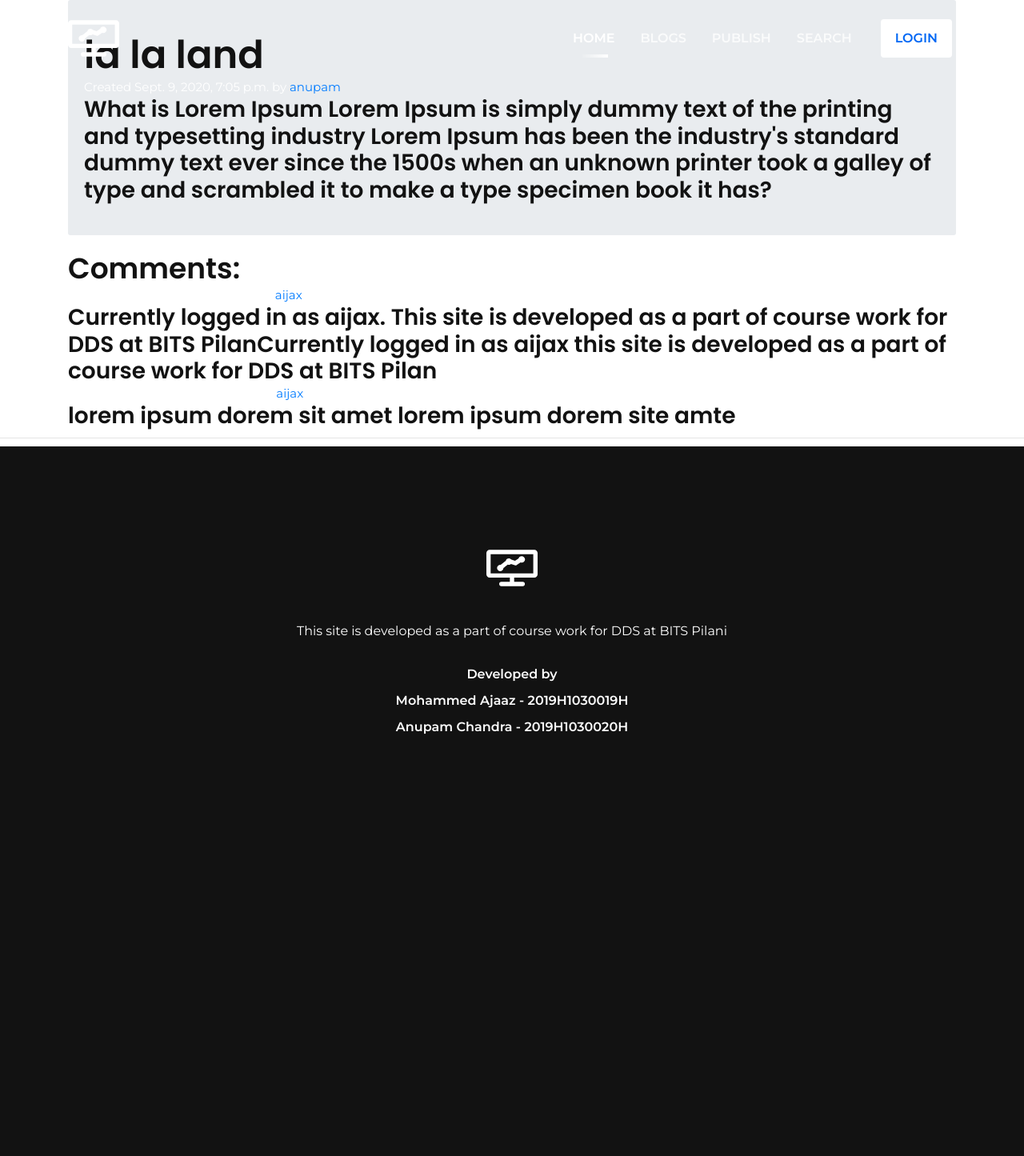
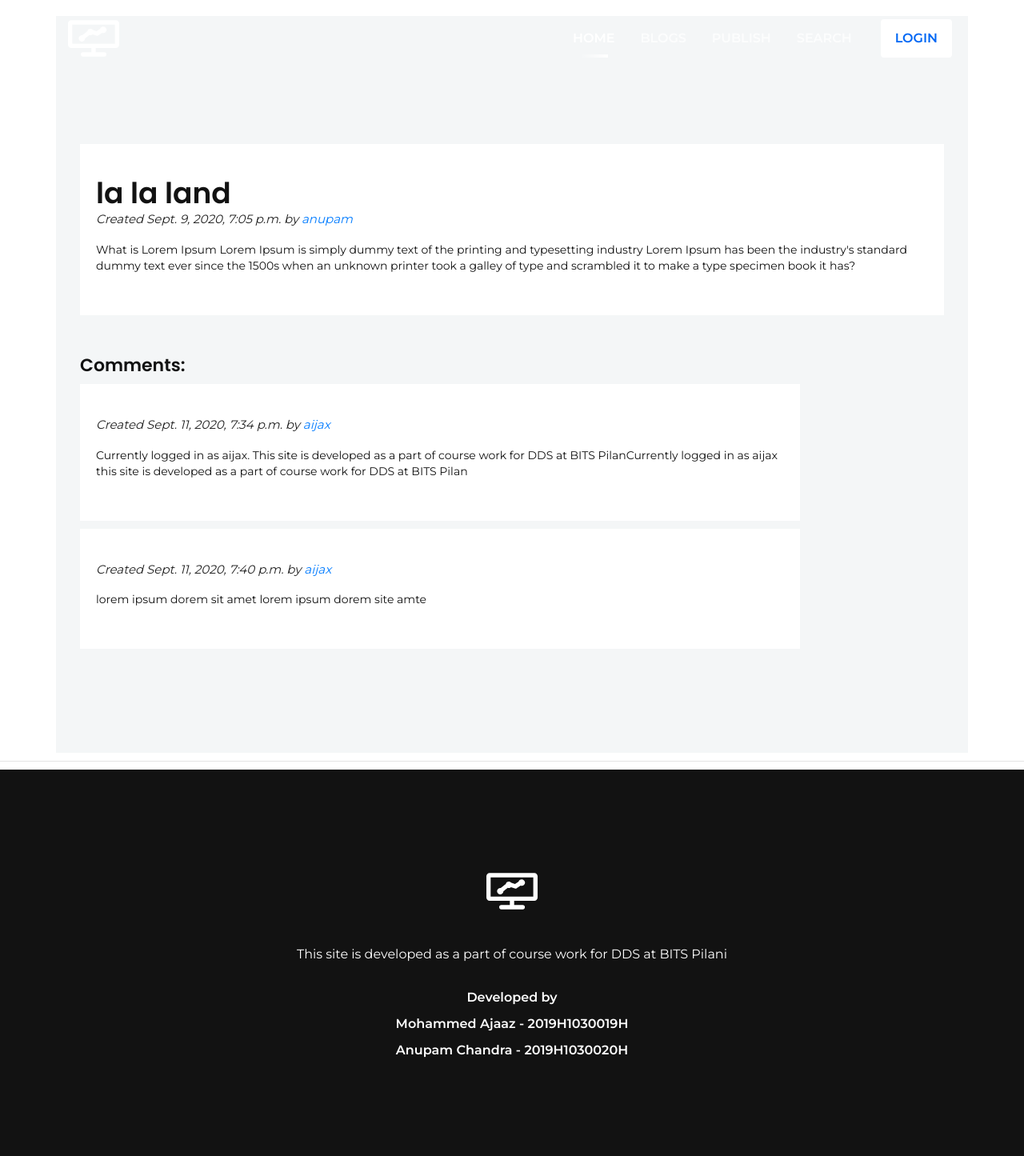
Before and after one commit to aijax5/reflections, a Django app: page /blog/post/3/ in a window 1280 px wide. Shown: the whole page at 80% size. Before the commit the page ends 918 px from the top, so only its background shows below. Run offline with Django 3.2, Linux system fonts and the light colour scheme; data comes from the database, SQL or seed files in the repository; both versions use the stored data as it was after the commit; some libraries are stand-ins or nearby versions.

Commit message:
blogs and comments fixed

```diff
--- a/blog/static/assets/css/login_style.css
+++ b/blog/static/assets/css/login_style.css
@@ -63,7 +63,7 @@
 
 .heading__primary{
   font-size: 3.6rem;
-  color: #4C84FF;
+  color: #0067f4;
   padding: 3rem 0;
   font-weight: 400;
 }
@@ -102,8 +102,8 @@
   font-size: 1.4rem;
 }
 input:focus{
-  color: #4C84FF;
-  border: 1px solid #4C84FF;
+  color: #0067f4;
+  border: 1px solid #0067f4;
 }
 .btn__container{
   display: flex;
@@ -135,7 +135,7 @@
   box-shadow: 0rem 0.8rem 1.6rem rgba(44, 44, 46, 0.2); }
 
 .btn-blue {
-  background-color: #4C84FF;
+  background-color: #0067f4;
   display: flex;
   align-items: center;
   color: white; }
@@ -148,18 +148,18 @@
   padding: 2px; }
 
 .btn-text:hover {
-  color: #4C84FF;
-  border-bottom: 1px solid #4C84FF;
+  color: #0067f4;
+  border-bottom: 1px solid #0067f4;
 }
 
 .btn-text:active {
   transform: translateY(0); }
 
 .btn-text--blue{
-  color: #4C84FF;
+  color: #0067f4;
   text-decoration: none;
   font-size: 1.4rem;
-  border-bottom: 1px solid #4C84FF;
+  border-bottom: 1px solid #0067f4;
   padding: 2px;
 }.btn-text--blue:hover {
   color: #C2CFD8;
@@ -167,5 +167,55 @@
 }
 
 .text__blue{
-  color: #4C84FF;
+  color: #0067f4;
 }
+select {
+  -webkit-appearance: none;
+  -moz-appearance: none;
+  -ms-appearance: none;
+  appearance: none;
+  outline: 0;
+  box-shadow: none;
+  border: 0 !important;
+  background: #2c3e50;
+  background-image: none;
+}
+/* Remove IE arrow */
+select::-ms-expand {
+  display: none;
+}
+/* Custom Select */
+.select {
+  position: relative;
+  display: flex;
+  width: 20em;
+  height: 3em;
+  line-height: 3;
+  background: #2c3e50;
+  overflow: hidden;
+  border-radius: .25em;
+}
+select {
+  flex: 1;
+  padding: 0 .5em;
+  color: #fff;
+  cursor: pointer;
+}
+/* Arrow */
+.select::after {
+  content: '\25BC';
+  position: absolute;
+  top: 0;
+  right: 0;
+  padding: 0 1em;
+  background: #34495e;
+  cursor: pointer;
+  pointer-events: none;
+  -webkit-transition: .25s all ease;
+  -o-transition: .25s all ease;
+  transition: .25s all ease;
+}
+/* Transition */
+.select:hover::after {
+  color: #0067f4;
+}
--- a/blog/templates/blog/base.html
+++ b/blog/templates/blog/base.html
@@ -96,7 +96,7 @@
                         <div class="collapse navbar-collapse sub-menu-bar" id="navbarTwo">
                             <ul class="navbar-nav ml-auto">
                                 <li class="nav-item active"><a class="page-scroll" href="{% url 'blog:home' %}">home</a></li>
-                                <li class="nav-item"><a class="page-scroll" href="#Recent">Blogs</a></li>
+                                <li class="nav-item"><a class="page-scroll" href="{% url 'blog:home' %}#blogs">Blogs</a></li>
                                 {% if user.is_authenticated %}
                                     <li class="nav-item"><a class="page-scroll" href="{% url 'blog:create_post' %}">publish</a></li>
                                 {% else %}
--- a/blog/templates/blog/home.html
+++ b/blog/templates/blog/home.html
@@ -14,7 +14,7 @@
                                         <h1 class="title">Reflections.</h1>
                                         <p class="text">Hi, this is my personal blogging website where we talk about computer science, finance and life in general</p>
                                         <ul class="slider-btn rounded-buttons">
-                                            <li><a class="main-btn rounded-one" href="#">publish a blog</a></li>
+                                            <li><a class="main-btn rounded-one" href="{% url 'blog:create_post' %}">publish a blog</a></li>
                                             <!-- <li><a class="main-btn rounded-two" href="#">DOWNLOAD</a></li> -->
                                         </ul>
                                     </div>
@@ -31,7 +31,7 @@
         </section>
 
 
-        <section id="services" class="features-area">
+        <section id="blogs" class="features-area">
             <div class="container">
 
                 <div class="row justify-content-center">
--- a/blog/templates/blog/post.html
+++ b/blog/templates/blog/post.html
@@ -1,66 +1,69 @@
-{% extends "blog/base.html" %}
-
-{% block content %}
-    <div class="container">
-
+{% extends "blog/base.html" %} {% block content %}
+<div class="container features-area mt-20">
     <!-- Post -->
-        <div class="jumbotron">
-
-            <!-- Post title -->
-            <h1>{{ post.title }}</h1>
-            <!-- <h2>{{post.tag.name}}</h2> -->
-
-            <div> Created {{ post.pub_date }} by
-                <a href="{% url 'blog:user_posts' post.user.username %}">{{ post.user.username }}</a>
+    <div class="col-sm-12" >
+        <div class="single-features mt-40">
+            <div class="features-title-icon d-flex justify-content-between">
+                <h2 class="features-title">{{ post.title }}</h2>
             </div>
 
-            <!-- Post body -->
-            <h3>{{ post.body }}</h3>
+            <div class="text black">
+                <i>Created {{ post.pub_date }} by
+                    <a href="{% url 'blog:user_posts' post.user.username %}">{{ post.user.username }}</a>
+                </i>
+            </div>
+
+            <div class="features-content">
+                <p class="text">{{ post.body }}</p>
+            </div>
 
             <!-- Show Update and Delete button only if User is the owner of the Post -->
             {% if post.user == user %}
             <div class="row">
-
                 <!-- Delete button -->
                 <a href="{% url 'blog:delete_post' post.pk %}" class="col-md-2 pull-right">
-                        <button type="button" class="btn btn-primary btn-block">Delete</button>
+                    <button type="button" class="btn btn-primary btn-block">
+                        Delete
+                    </button>
                 </a>
 
                 <!-- Update button -->
                 <a href="{% url 'blog:update_post' post.pk %}" class="col-md-2 pull-right">
-                        <button type="button" class="btn btn-primary btn-block">Update</button>
+                    <button type="button" class="btn btn-primary btn-block">
+                        Update
+                    </button>
                 </a>
-
             </div>
             {% endif %}
-
         </div>
-
-        <h2>Comments:</h2>
-
-        <!-- Comments -->
-        {% for comment in comments %}
-            <div class="well">
-
-                <div> Created {{ comment.pub_date }} by
-                    <a href="{% url 'blog:user_posts' comment.user.username %}">{{ comment.user.username }}</a>
     </div>
-
-                <!-- Comment body -->
-                <h3> {{ comment.body }}</h3>
-
-            </div>
-        {% endfor %}
+    <div class="container mt-50">
+        <h4 class="">Comments:</h4>
 
         <!-- Show Comment button only if User is authenticated -->
         {% if user.is_authenticated %}
 
         <!-- Comment button -->
-            <a href="{% url 'blog:create_comment' post.pk %}" class="col-md-2 pull-right">
+        <a href="{% url 'blog:create_comment' post.pk %}" class="col-md-2 pull-right mt-20">
             <button type="button" class="btn btn-primary btn-block">Comment</button>
         </a>
 
         {% endif %}
+        <div class="row ml-20"></div>
+        {% for comment in comments %}
+        <div class="single-features col-sm-10 mt-10">
+            <div class="features-content">
+                <div class="black">
+                    <i>
+                        Created {{ comment.pub_date }} by
+                        <a href="{% url 'blog:user_posts' comment.user.username %}">{{ comment.user.username }}</a></i>
+                </div>
 
+                <!-- Comment body -->
+                <p class="text">{{ comment.body }}</p>
+            </div>
+        </div>
+        {% endfor %}
+    </div>
 </div>
 {% endblock content %}
```
Also changed, not shown: blog/templates/blog/create_comment.html (+7 -8 lines), blog/templates/blog/create_post.html (+8 -6 lines), blog/templates/blog/login.html (+30 -41 lines), blog/templates/blog/login2.html (deleted, +0 -43 lines), blog/templates/blog/login_o.html (added, +74 -0 lines), blog/templates/blog/search_post.html (+10 -8 lines), db.sqlite3. Lines whose indentation alone changed are shown as unchanged.
